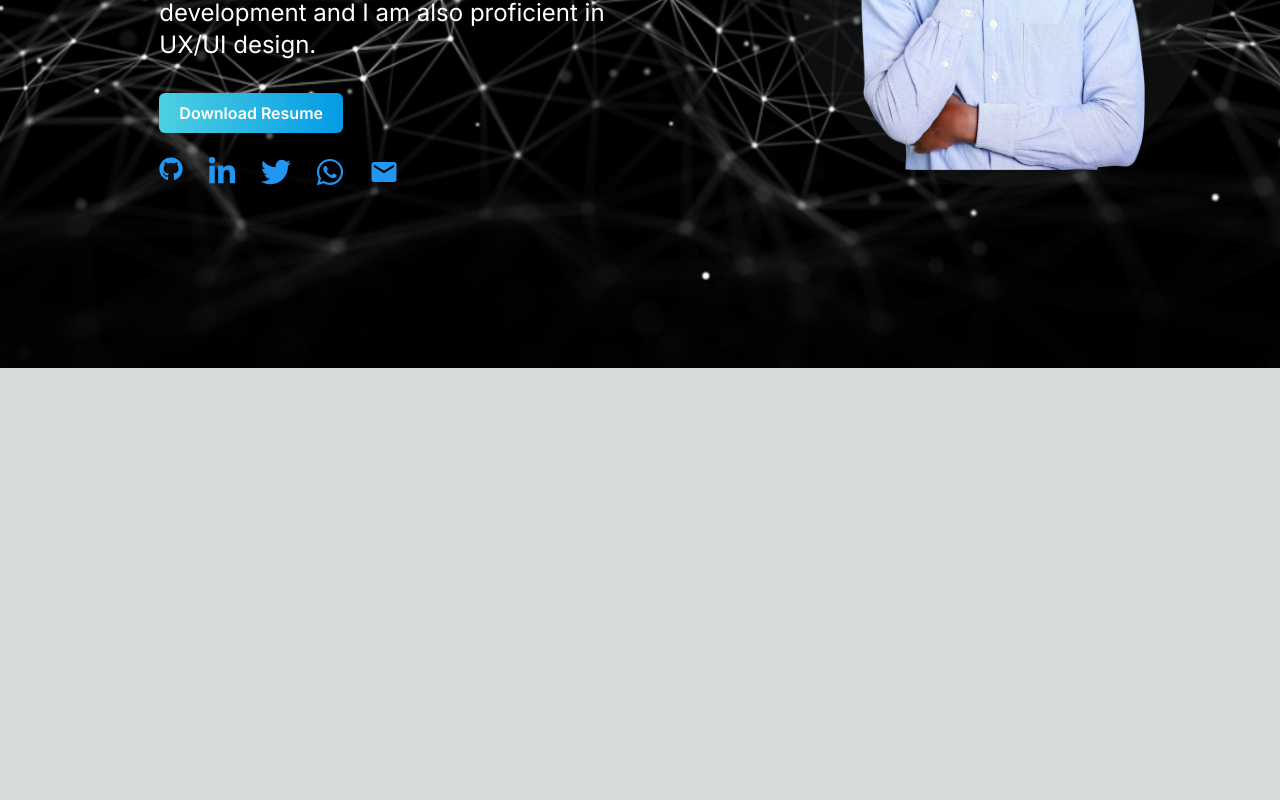
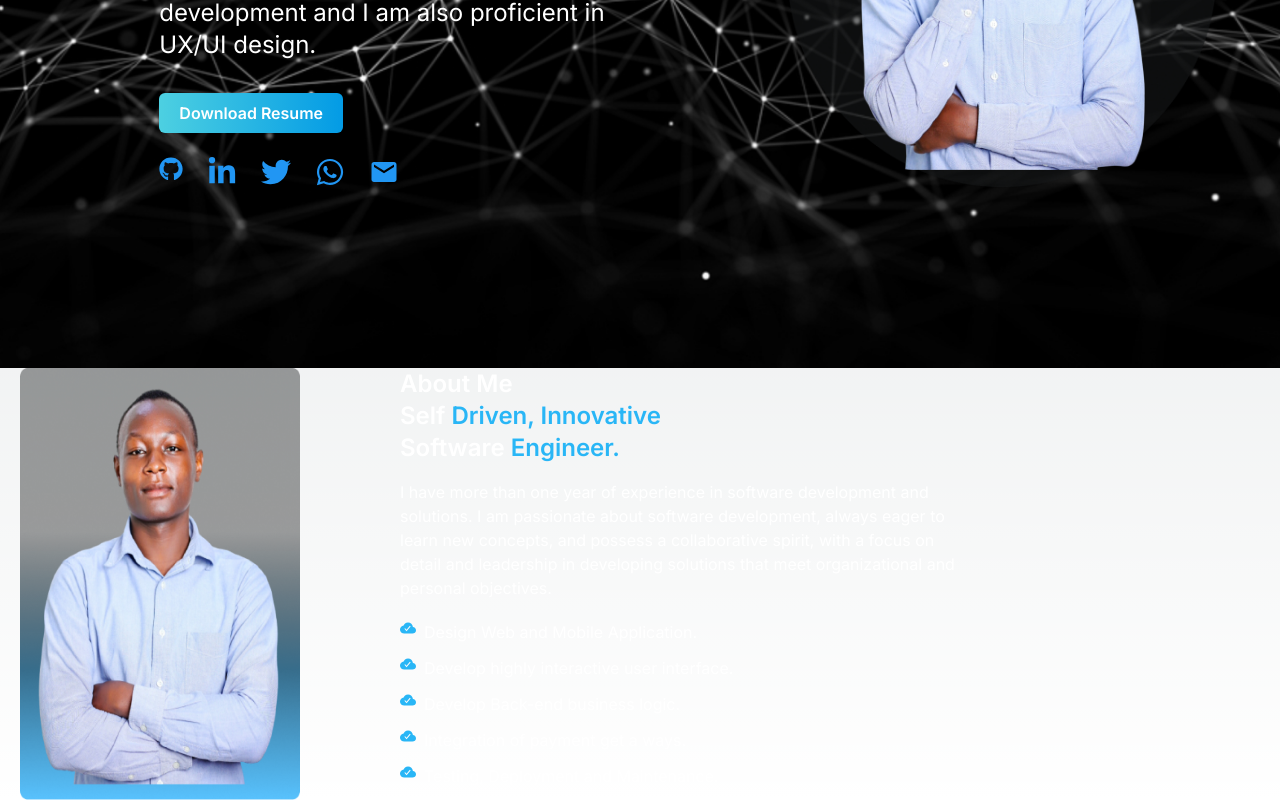
Before and after one commit to gilbert-ku/g.ku, a Next.js app: page / in a window 1280 px wide. Shown: the part 523-1323 px from the top of the page. Before the commit the page ends 891 px from the top, so only its background shows below. Built offline with nearby package versions, Linux system fonts and the light colour scheme.

Commit message:
add style

```diff
--- a/app/page.jsx
+++ b/app/page.jsx
@@ -4,12 +4,14 @@ import Image from "next/image";
 import { TypeAnimation } from 'react-type-animation';
 import { FaGithub, FaLinkedinIn, FaTwitter, FaWhatsapp } from "react-icons/fa6";
 import { MdEmail } from "react-icons/md";
+import About from "@/components/about/About";
 
 
 
 export default function Home() {
   return (
     // <main className=" home-pg flex min-h-screen flex-col items-center justify-between" >
+    <>
       <main className="home-pg  flex justify-center items-center min-h-screen text-white">
 
         <div className="lg:flex justify-evenly my-4 md:my-12">
@@ -62,7 +64,7 @@ export default function Home() {
         </div>
 
       </main>
-
-
+      <About />
+    </>
   );
 }
--- a/components/about/About.jsx
+++ b/components/about/About.jsx
@@ -1,18 +1,48 @@
 import Image from 'next/image'
 import React from 'react'
+import { IoCloudDoneSharp } from "react-icons/io5";
 
 function About() {
   return (
     <>
-        <div>
+        <div className='mx-auto lg:flex'>
+
+            {/* image */}
             <Image
                 src="/about-image.png"
-                width={450}
-                height={450}
+                width={300}
+                height={300}
                 alt="profile image"
-                className="px-5 md:pr-0 mt-5 lg:mt-0 "
+                className="px-5 md:pr-0 mt-5 lg:mt-0 hidden lg:block "
                 loading="lazy"
             />
+
+            {/* content div */}
+            <div className=' text-white lg:w-1/2 mx-5 lg:pl-20'>
+                <h1 className='text-xl md:text-2xl font-semibold text-center lg:text-start'>About Me</h1>
+                <p className='text-xl md:text-2xl font-semibold'>
+                    Self <span className='text-light-blue-400'>Driven, Innovative</span>
+                    <br />
+                    Software <span className='text-light-blue-400'>Engineer.</span>
+                </p>
+                <div className=' text-white pt-4'>
+                    <p >
+                    I have more than one year of experience in software development and solutions.
+                    I am passionate about software development, always eager to learn new concepts,
+                    and possess a collaborative spirit,
+                    with a focus on detail and leadership in developing solutions that meet organizational and personal objectives.
+                    </p>
+                </div>
+
+                <ul className='pt-2'>
+                    <li className='flex my-1 lg:my-3'><IoCloudDoneSharp className='mr-2 text-light-blue-400'/> <span className=''>Design Web and Mobile Application.</span></li>
+                    <li className='flex my-1 lg:my-3'><IoCloudDoneSharp className='mr-2 text-light-blue-400'/> <span className=''>Develop highly interactive user interface.</span></li>{/* such us Mpesa, pay-pal, strip etc. */}
+                    <li className='flex my-1 lg:my-3'><IoCloudDoneSharp className='mr-2 text-light-blue-400'/> <span className=''>Develop Back-end business logic.</span> </li>
+                    <li className='flex my-1 lg:my-3'><IoCloudDoneSharp className='mr-2 text-light-blue-400'/> <span className=''> Integration of payment get a ways.</span></li>
+                    <li className='flex my-1 lg:my-3'><IoCloudDoneSharp className='mr-2 text-light-blue-400'/> <span className=''>Testing, Deployment and Maintenance.</span></li>
+                </ul>
+            </div>
+
         </div>
     </>
   )
```
Lines whose indentation alone changed are shown as unchanged.
